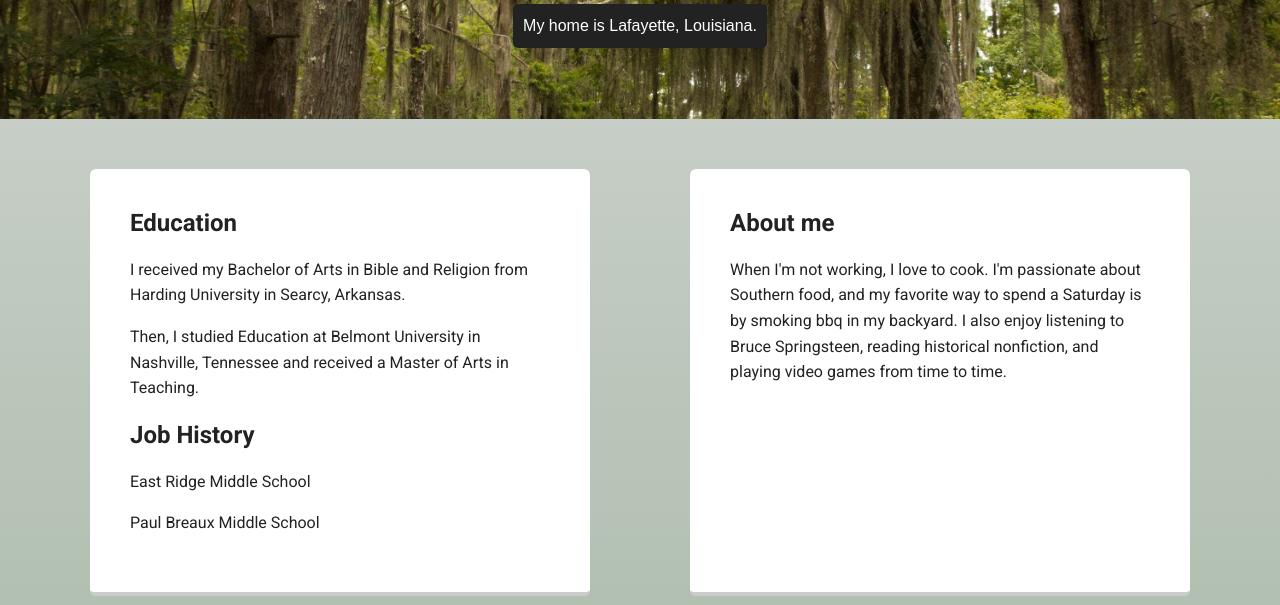
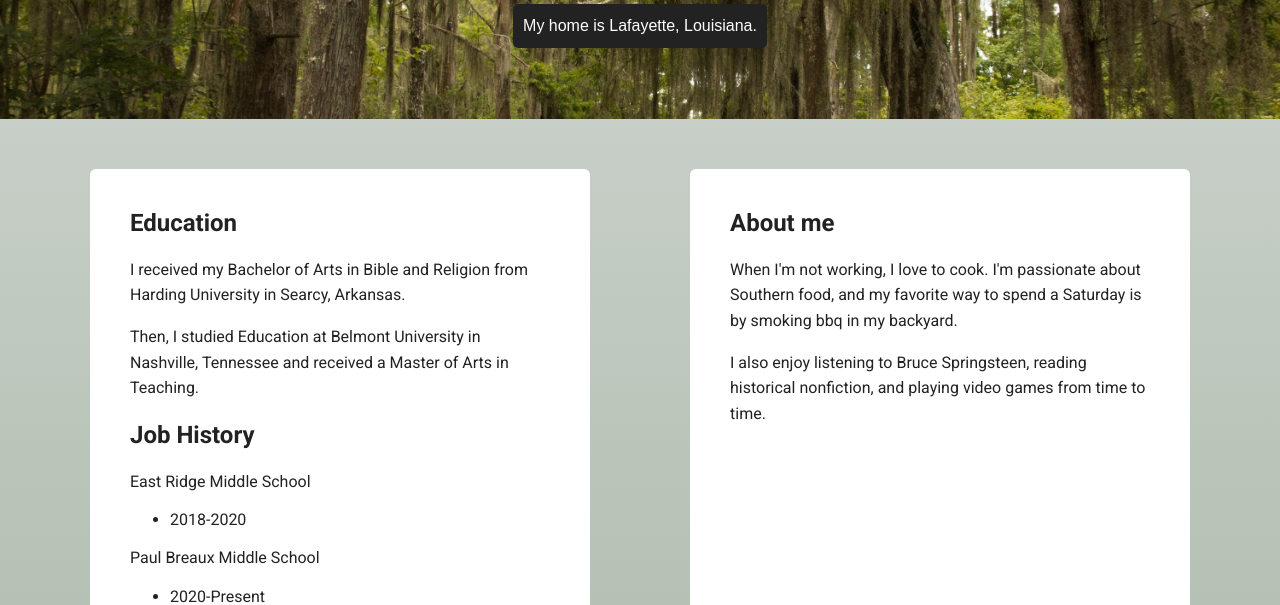
Before and after one commit to jakeowens93/Resume, a plain HTML site: page experience.html in a window 1280 px wide. Shown: the part 351-956 px from the top of the page. Drawn offline with Linux system fonts and the light colour scheme; a web font is replaced by a local one.

```diff
--- a/experience.html
+++ b/experience.html
@@ -31,13 +31,15 @@
               received a Master of Arts in Teaching.</p>
               <h2>Job History</h2>
               <p>East Ridge Middle School</p>
+              <ul><li>2018-2020</li></ul>
               <p>Paul Breaux Middle School</p>
+              <ul><li>2020-Present</li></ul>
       </div>
 
       <div class="card">
         <h2>About me</h2>
         <p>When I'm not working, I love to cook. I'm passionate about Southern food, and my favorite
-          way to spend a Saturday is by smoking bbq in my backyard. I also enjoy listening to Bruce Springsteen,
+          way to spend a Saturday is by smoking bbq in my backyard.</p><p>I also enjoy listening to Bruce Springsteen,
           reading historical nonfiction, and playing video games from time to time.
         </p>
       </div>
```
Also changed, not shown: index.html (+1 -0 lines), images/LA-flag.png (added), images/grill.jpeg (added).
